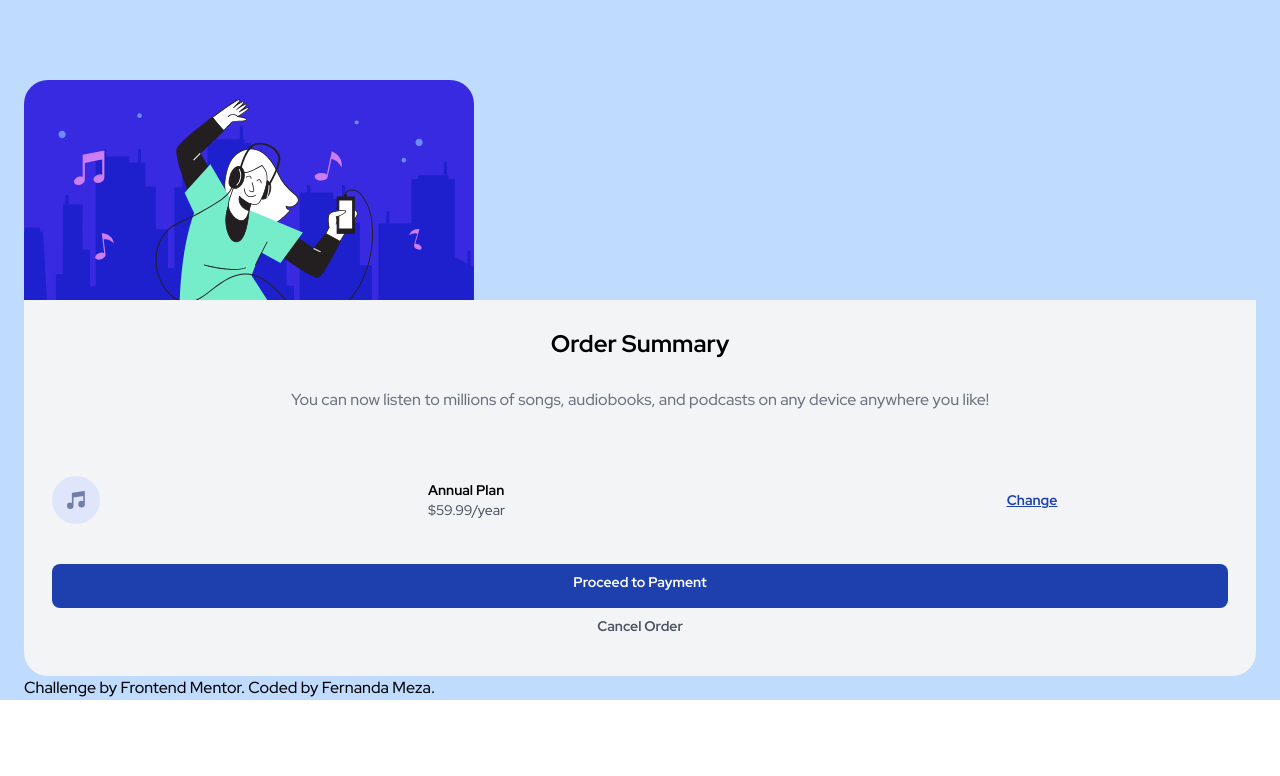
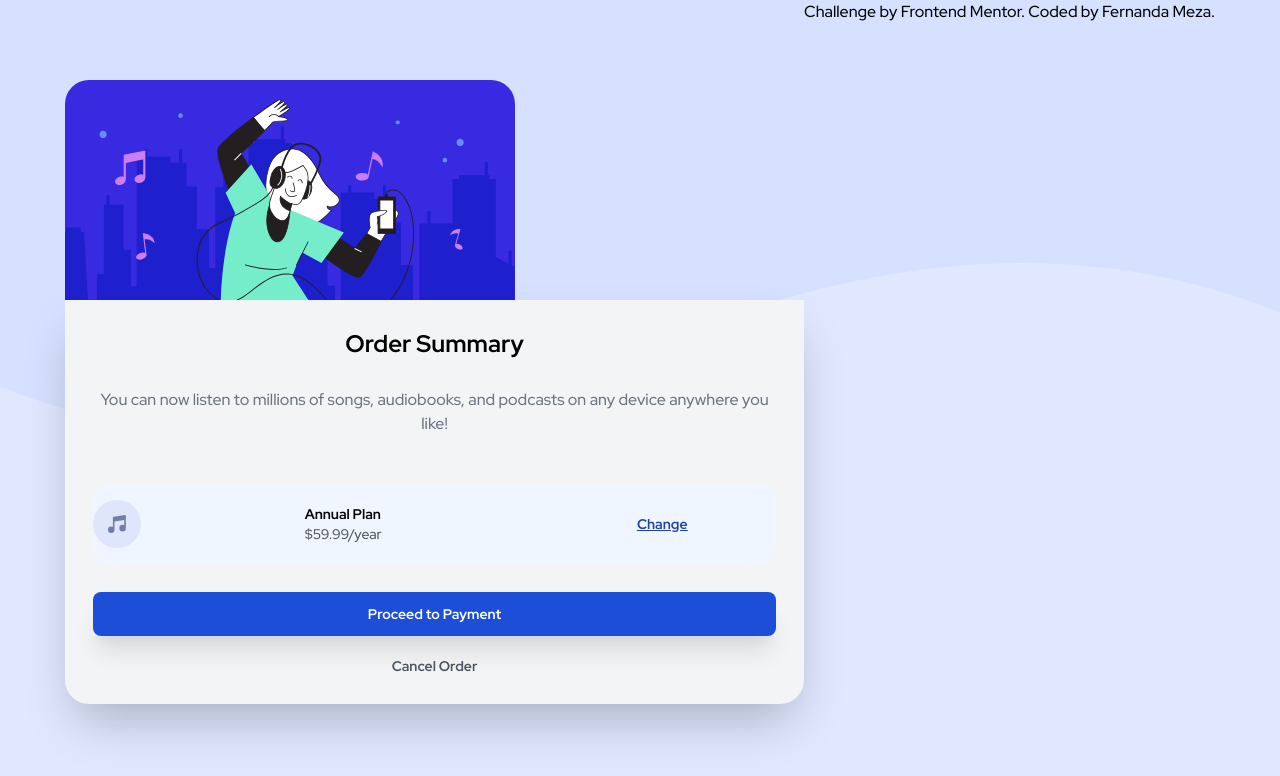
Before and after one commit to ferhammaren/CHA-OrderSummary, a plain HTML site: page index.html in a window 1280 px wide. Drawn offline with nearby package versions, Linux system fonts and the light colour scheme.

Commit message:
Check on upload

```diff
--- a/index.html
+++ b/index.html
@@ -12,30 +12,33 @@
 
   <!-- Feel free to remove these styles or customise in your own stylesheet 👍 -->
   <style>
-    body {   font-family: 'Red Hat Display', sans-serif; }
+    body {
+      font-family: 'Red Hat Display', sans-serif;
+      background-image: url('images/pattern-background-desktop.svg');
+      background-position: top;
+      background-repeat: no-repeat;
+      background-color: #E0E7FF;}
   </style>
 </head>
 <body class="h-auto">
-  <div class="container mx-auto px-6 bg-blue-200">
-    <div id="card" class="w-full pt-20">
-      <div>
-<img src="images/illustration-hero.svg" class="rounded-t-3xl">
-</div>
-<div class="text-center bg-gray-100 rounded-b-3xl pb-6">
+  <div class="container mx-auto px-6  md:flex md:justify-center">
+    <div id="card" class="w-full pt-20 md:w-3/5">
+      <div class="w-full"><img src="images/illustration-hero.svg" class="rounded-t-3xl"></div>
+      <div class="text-center bg-gray-100 rounded-b-3xl pb-6 shadow-2xl">
         <div class="mx-7">
           <div class="font-bold py-7 text-2xl">Order Summary</div>
           <div id="text" class="pb-12 text-gray-500 font-medium">
             You can now listen to millions of songs, audiobooks, and podcasts on any
             device anywhere you like!
           </div>
-    <div class="grid grid-cols-3 py-4 pb-10 text-sm font-semibold content-center items-center bg-gray-100 rounded-2xl">
+          <div class="grid grid-cols-3 h-20 py-4 text-sm font-semibold content-center items-center bg-blue-50 rounded-2xl">
             <div><img src="images/icon-music.svg"></div>
             <div class="text-left -mx-4">Annual Plan <div class="font-medium text-gray-600">$59.99/year</div></div>
             <div class="text-blue-800 underline hover:text-purple-600"><a href="">Change</a></div>
           </div>
-    <div class="grid grid-cols-1 grid-flow-row text-sm content-center">
-      <div class="bg-blue-800 hover:bg-purple-600 text-white rounded-lg h-11"><button class="font-bold m-2"> Proceed to Payment</button></div>
-      <div class="text-gray-600 hover:text-gray-900 rounded-lg h-11"><button class="font-bold m-2">Cancel Order</button></div>
+          <div class="grid grid-cols-1 grid-flow-row pt-7 text-sm content-center">
+            <div class="shadow-xl"><div class="bg-blue-700 hover:bg-purple-600  text-white rounded-lg h-11"><button class="font-bold pt-1 m-2"> Proceed to Payment</button></div></div>
+            <div class="text-gray-600 hover:text-gray-900 rounded-lg h-11 pt-3"><button class="font-bold m-2">Cancel Order</button></div>
           </div>
         </div>
       </div>
```
Lines whose indentation alone changed are shown as unchanged.
